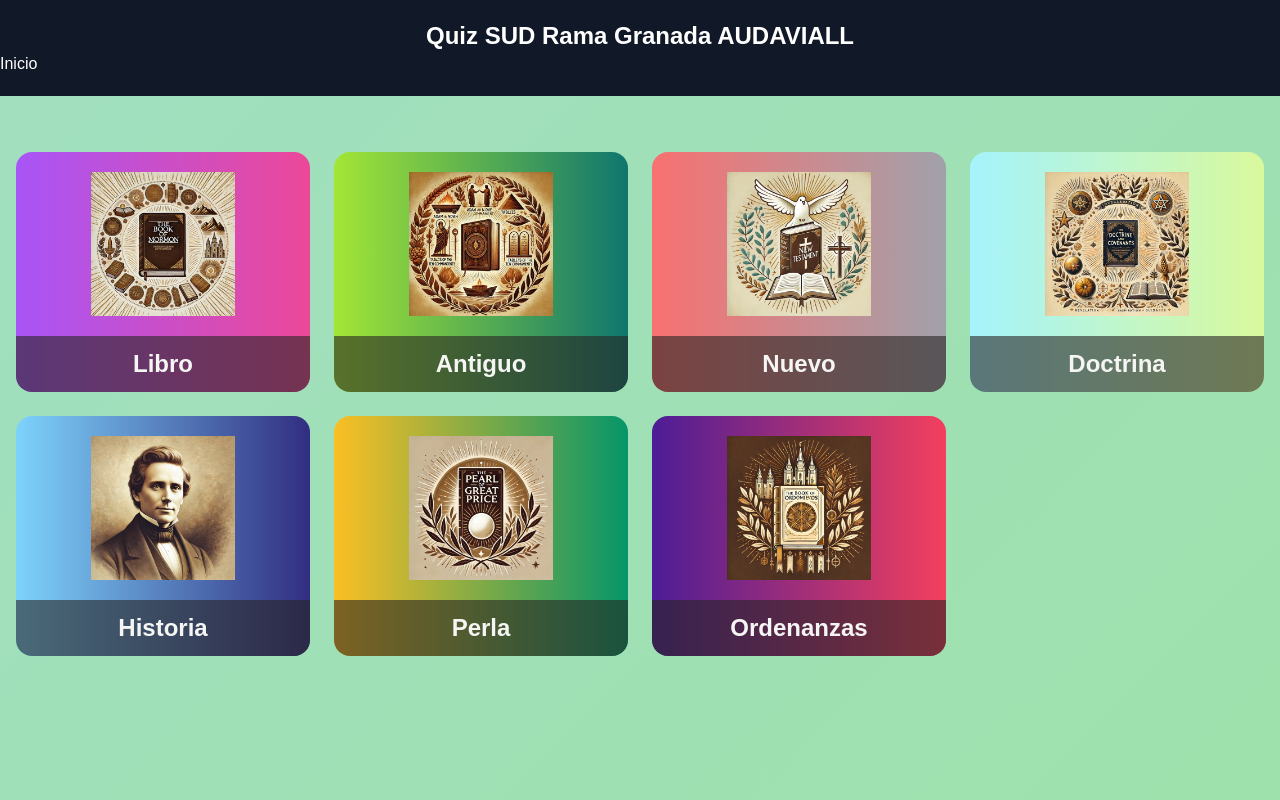
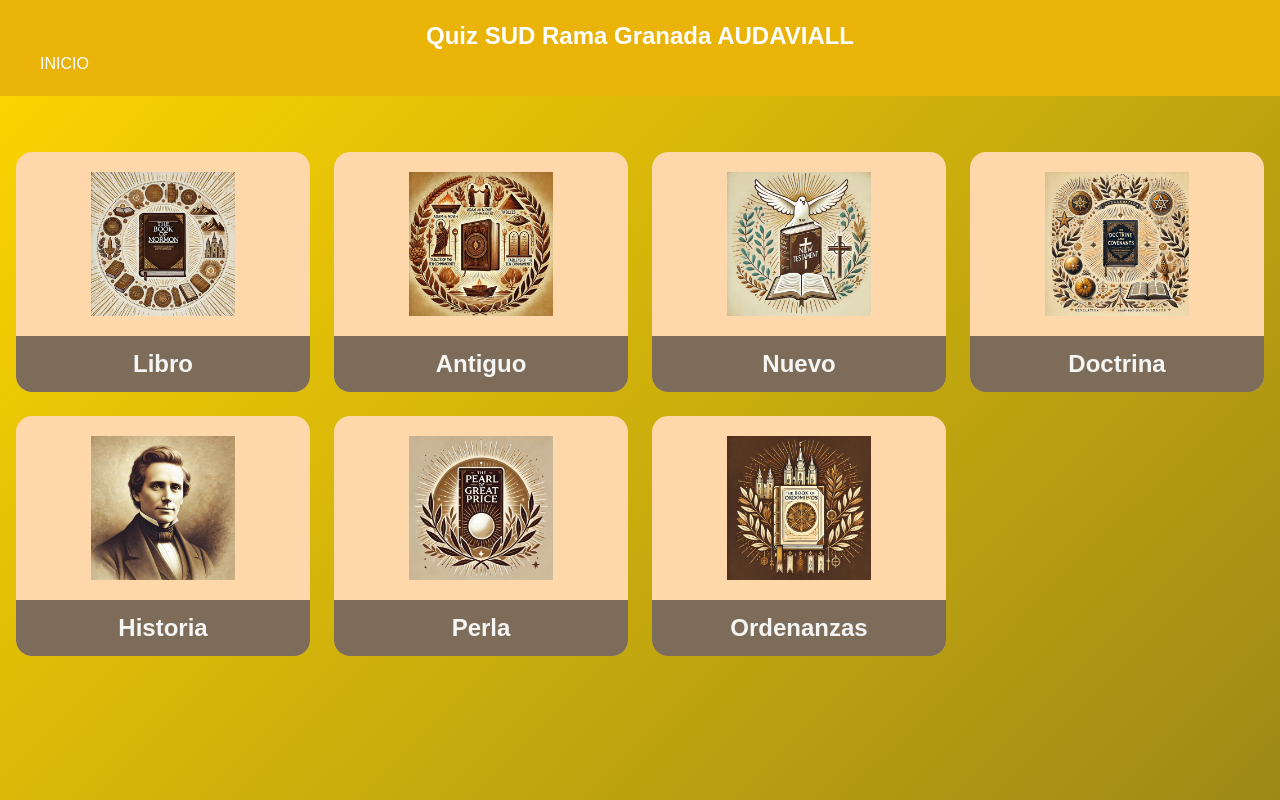
Before and after one commit to gutiVictor/Quiz, a React (Vite) app: page / in a window 1280 px wide. Built offline with nearby package versions, Linux system fonts and the light colour scheme.

Commit message:
cambio de color

```diff
--- a/src/components/CategoryCard.jsx
+++ b/src/components/CategoryCard.jsx
@@ -8,9 +8,10 @@ export const CategoryCard = ({
 }) => {
     return (
         <Link
-            to={`/category/${category}`}
-            className={`flex flex-col justify-between rounded-2xl overflow-hidden bg-gradient-to-r ${gradientColor} transition-all hover:scale-105`}
-        >
+    to={`/category/${category}`}
+    className="flex flex-col justify-between rounded-2xl overflow-hidden bg-orange-200 transition-all hover:scale-105" // Cambia 'bg-green-500' al color que prefieras
+>
+
             <div className='p-5 flex justify-center items-center'>
                 <img src={src} alt={alt} className='w-36 sm:w-24 md:w-32 lg:w-36' /> {/* tamaño card imagen */}
             </div>
--- a/src/components/Navbar.jsx
+++ b/src/components/Navbar.jsx
@@ -5,7 +5,7 @@ export const Navbar = () => {
     const [isOpen, setIsOpen] = useState(false);
 
     return (
-        <header className='bg-gray-900 py-5'>
+        <header className='bg-yellow-500 bg-opacity-400 py-5'>
             <div className='container mx-auto flex justify-center items-center'>
                 <Link to='/'>
                     <h1 className='text-white text-2xl font-bold hover:scale-110 transition-all duration-500 text-center'>
@@ -34,9 +34,9 @@ export const Navbar = () => {
             </div>
             <nav className={`${isOpen ? 'block' : 'hidden'} md:flex md:items-center md:w-auto`}>
                 <ul className='md:flex md:space-x-4'>
-                    <li>
+                <li className='ml-10'>
                         <Link to='/' className='text-white hover:text-gray-300 block mt-4 md:inline-block md:mt-0'>
-                            Inicio
+                           INICIO
                         </Link>
                     </li>
                     {/* <li>
--- a/src/index.css
+++ b/src/index.css
@@ -4,9 +4,10 @@
 @tailwind utilities;
 
 body {
-    background: linear-gradient(135deg, #a1dfc0, #9ce398 , #a1dfc0);
+    background: linear-gradient(135deg, #FFD700, #3d3b2e , #a89944);
     background-size: 400% 400%;
     background-attachment: fixed;
     color: #333;
     font-family: 'Arial', sans-serif;
+
 }
```
